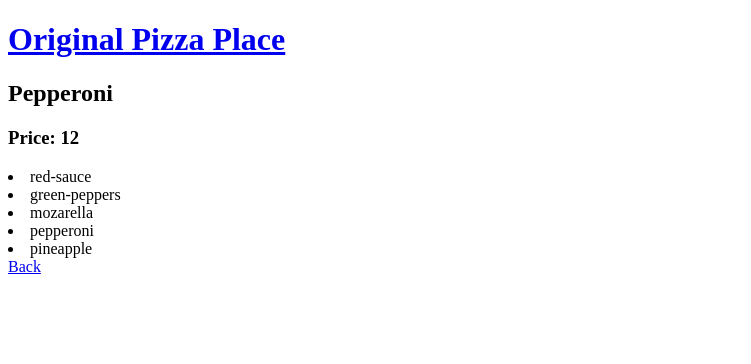
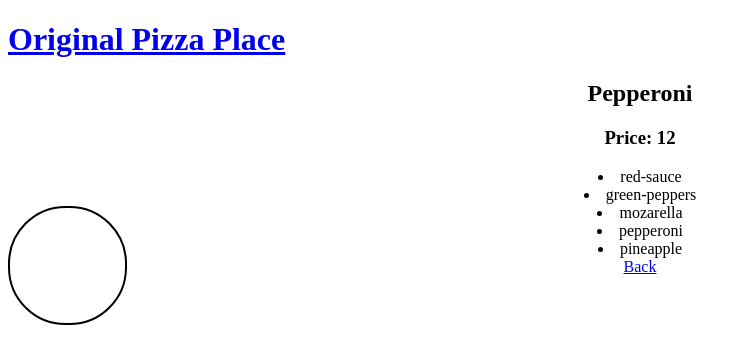
Before and after one commit to nickltang/CS174-HW2, a PHP site: page /index.php?a=detail&name=Pepperoni in a window 1280 px wide. Shown: the top 364 px of the page, without its empty margins (0-751 px from the left). Run offline with PHP 8.4, Linux system fonts and the light colour scheme.

Commit message:
i hate php too

```diff
--- /dev/null
+++ b/css/styles.css
@@ -0,0 +1,198 @@
+.text-center {
+    margin: 0;
+    position: relative;
+    text-align: center;
+}
+#pizza-style {
+    float:left;
+    width:1.4in;
+    margin-top: -70px;
+}
+#crust {
+    border-radius:0.6in;
+    border:2px solid black;
+    width:1.2in;
+    height:1.2in;
+}
+#pizza-sauce {
+    background-color:red;
+    margin:.08in;
+    border-radius:0.5in;
+    border:2px solid black;
+    width:1in;
+    height:1in;
+}
+#cheese {
+    background-color:yellow;
+    border-radius:0.5in;
+    width:.9in;
+    height:.9in;
+    opacity:.8;
+    margin-left:6%;
+    margin-top:6%;
+    margin-bottom:auto;
+}
+#pepperoni-one{
+    background-color:darkred;
+    margin-left:.04in;
+    margin-top:-.6in;
+    margin-bottom:auto;
+    border-radius:0.5in;
+    width:.3in;
+    height:.3in;
+    position:absolute;
+}
+#pepperoni-two{
+    background-color:darkred;
+    margin-left:.5in;
+    margin-top:-.3in;
+    margin-bottom:auto;
+    border-radius:0.5in;
+    width:.3in;
+    height:.3in;
+    position:absolute;
+}
+#pepperoni-three{
+    background-color:darkred;
+    margin-left:.5in;
+    margin-top:-.8in;
+    margin-bottom:auto;
+    border-radius:0.5in;
+    width:.3in;
+    height:.3in;
+    position:absolute;
+}
+#mushroom-one{
+    background-color:rgb(99, 77, 77);
+    width:.2in;
+    height:.1in;
+    margin-left:.04in;
+    margin-top:-.6in;
+    margin-bottom:auto;
+    position:absolute;
+}
+#mushroom-two{
+    background-color:rgb(99, 77, 77);
+    width:.2in;
+    height:.1in;
+    margin-left:.6in;
+    margin-top:-.85in;
+    position:absolute;
+}
+#mushroom-three{
+    background-color:rgb(99, 77, 77);
+    width:.2in;
+    height:.1in;
+    margin-left:.6in;
+    margin-top:-.4in;
+    position:absolute;
+}
+#mozzarella-one{
+    background-color:white;
+    margin-left:.5in;
+    margin-top:-.8in;
+    margin-left: .2in;
+    border-radius:0.3in;
+    width:.3in;
+    height:.2in;
+    position:absolute;
+}
+#mozzarella-two{
+    background-color:white;
+    margin-left:.45in;
+    margin-top:-.43in;
+    border-radius:0.3in;
+    width:.3in;
+    height:.2in;
+    position:absolute;
+}
+#pineapple{
+    border-left: .2in solid transparent;
+    border-right: .9in solid transparent;
+    position: absolute;
+    margin-top:-.5in;
+    width: 0;
+    height: 0;
+    border: .2in solid transparent;
+    border-top: -.9in;
+    border-bottom: .2in solid yellow;
+}
+#green-pepper-one{
+    position: absolute;
+    border-radius:0.3in;
+    width: 10px;
+    height: 25px;
+    margin-top:-.7in;
+    margin-left: .6in;
+    background: #008000;
+}
+#green-pepper-two {
+    position: absolute;
+    border-radius:0.3in;
+    width: 10px;
+    height: 25px;
+    margin-top:-.9in;
+    margin-left: .2in;
+    background: #008000;
+}
+#green-pepper-three {
+    position: absolute;
+    border-radius:0.3in;
+
+    width: 10px;
+    height: 25px;
+    margin-top:-.3in;
+    margin-left: .3in;
+    background: #008000;
+}
+#ham-one {
+    position: absolute;
+    width: 22px;
+    height: 16px;
+    margin-top:-.3in;
+    margin-left: .45in;
+    background: #FFC0CB;
+}
+#ham-one {
+    position: absolute;
+    width: 22px;
+    height: 16px;
+    margin-top:-.3in;
+    margin-left: .45in;
+    background: #FFC0CB;
+}
+#ham-two {
+    position: absolute;
+    width: 22px;
+    height: 16px;
+    margin-top:-.6in;
+    margin-left: .25in;
+    background: #FFC0CB;
+}
+#anchovies-one{
+    position: absolute;
+    transform: rotate(45deg);
+    margin-top:-.6in;
+    margin-left: .25in;
+    width: 10px;
+    height: 4px;
+    background: grey;
+}
+#anchovies-two{
+    position: absolute;
+    transform: rotate(45deg);
+    margin-top:-.2in;
+    margin-left: .4in;
+    width: 10px;
+    height: 4px;
+    background: grey;
+}
+#anchovies-three{
+    position: absolute;
+    transform: rotate(45deg);
+    margin-top:-.4in;
+    margin-left: .5in;
+    width: 10px;
+    height: 4px;
+    background: grey;
+}
--- a/index.php
+++ b/index.php
@@ -93,6 +93,7 @@ function htmlLayout($data, $view)
     <!DOCTYPE html>
     <html>
         <head>
+            <link rel="stylesheet" href="css/styles.css">
             <title>Original Pizza Place </title>
         </head>
         <body>
@@ -344,7 +345,6 @@ function editView($data) {
     <?php
 }
 
-
 function detailView($data) {
     ?>
     <div>
@@ -368,9 +368,73 @@ function detailView($data) {
             </div>
             <div id="pizza-style">
                 <div id="crust">
-                    <div id= "pizza-sauce">
-                        <div id="cheese"></div>
-                    </div>
+                    <?php
+                    if(isset($data["currentPizza"]) && in_array("red-sauce", $data["currentPizza"]["toppings"])) {
+                        echo "has red-sauce";
+                    ?>
+                        <div id="pizza-sauce"></div>
+                    <?php
+                    }
+                    ?>
+                        <?php
+                        if(isset($data["currentPizza"]) && in_array("mozarella", $data["currentPizza"]["toppings"])) {
+                        ?>
+                            <div id="cheese"></div>
+                        <?php
+                        }
+                        ?>
+                        <?php
+                        if(isset($data["currentPizza"]) && in_array("green-peppers", $data["currentPizza"]["toppings"])) {
+                        ?>
+                            <div id="green-pepper-one"></div>
+                            <div id="green-pepper-two"></div>
+                            <div id="green-pepper-three"></div>
+                        <?php
+                        }
+                        ?>
+                        <?php
+                        if(isset($data["currentPizza"]) && in_array("ham", $data["currentPizza"]["toppings"])) {
+                        ?>
+                            <div id="ham-one"></div>
+                            <div id="ham-two"></div>
+                            <div id="ham-three"></div>
+                        <?php
+                        }
+                        ?>
+                        <?php
+                        if(isset($data["currentPizza"]) && in_array("pepperoni", $data["currentPizza"]["toppings"])) {
+                        ?>
+                            <div id="pepperoni-one"></div>
+                            <div id="pepperoni-two"></div>
+                            <div id="pepperoni-three"></div>
+                        <?php
+                        }
+                        ?>
+                        <?php
+                        if(isset($data["currentPizza"]) && in_array("mushrooms", $data["currentPizza"]["toppings"])) {
+                        ?>
+                            <div id="mushroom-one"></div>
+                            <div id="mushroom-two"></div>
+                            <div id="mushroom-three"></div>
+                        <?php
+                        }
+                        ?>
+                        <?php
+                        if(isset($data["currentPizza"]) && in_array("pineapple", $data["currentPizza"]["toppings"])) {
+                        ?>
+                            <div id="pineapple"></div>
+                        <?php
+                        }
+                        ?>
+                        <?php
+                        if(isset($data["currentPizza"]) && in_array("anchovies", $data["currentPizza"]["toppings"])) {
+                        ?>
+                            <div id="anchovies-one"></div>
+                            <div id="anchovies-two"></div>
+                            <div id="anchovies-three"></div>
+                        <?php
+                        }
+                        ?>
                 </div>
             </div>
             </div>
@@ -379,7 +443,6 @@ function detailView($data) {
         ?>
     <?php
 }
-
 
 function confirmView($data) {
     ?>
```
